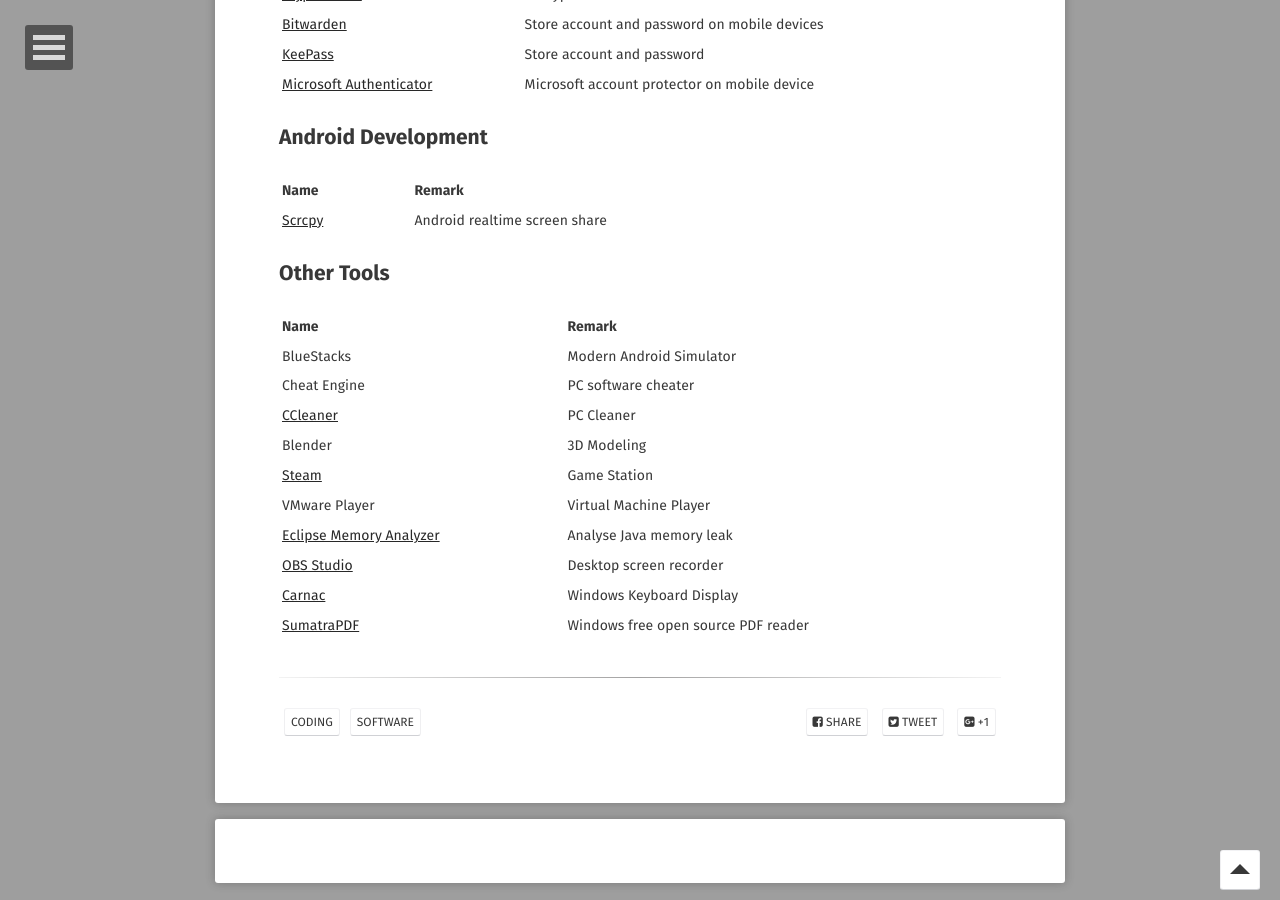
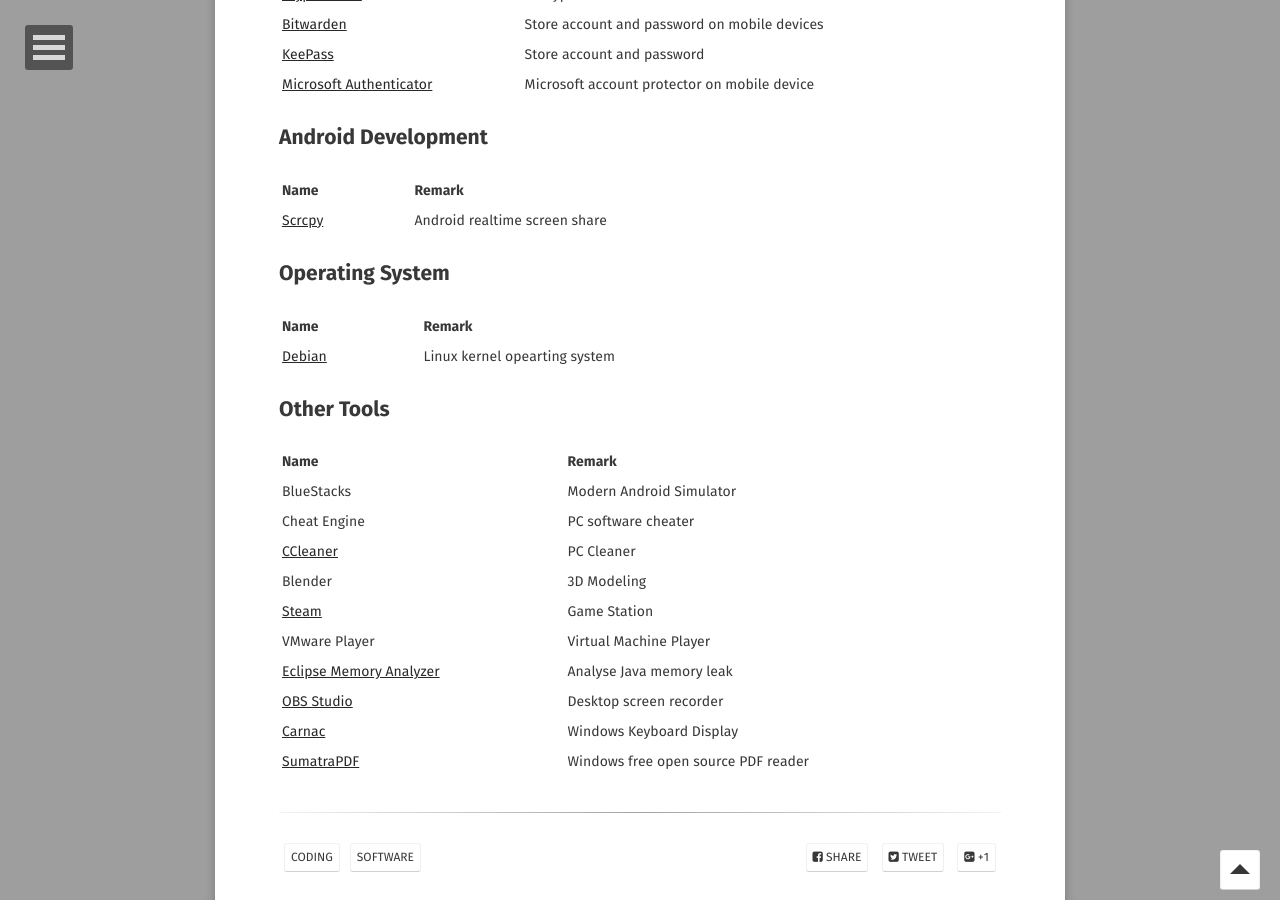
Before and after one commit to o7878x/o7878x.github.io, a Jekyll site: the page built from _posts/2024-07-07-fav-softwares.md, in a window 1280 px wide and 900 px high, scrolled down 2705 px. Built offline with Jekyll 4.4.1, drawn with Linux system fonts in a browser that asks for light colours; some web fonts are replaced; comment, search, counter and statistics services are not loaded.

Commit message:
feature:add debian system

```diff
--- a/_posts/2024-07-07-fav-softwares.md
+++ b/_posts/2024-07-07-fav-softwares.md
@@ -113,6 +113,12 @@
 | --- | --- |
 | [Scrcpy](https://github.com/Genymobile/scrcpy) | Android realtime screen share |
 
+## Operating System
+
+| Name | Remark |
+| --- | --- |
+| [Debian](https://www.debian.org/) | Linux kernel opearting system |
+
 ## Other Tools
 
 | Name | Remark |
```
